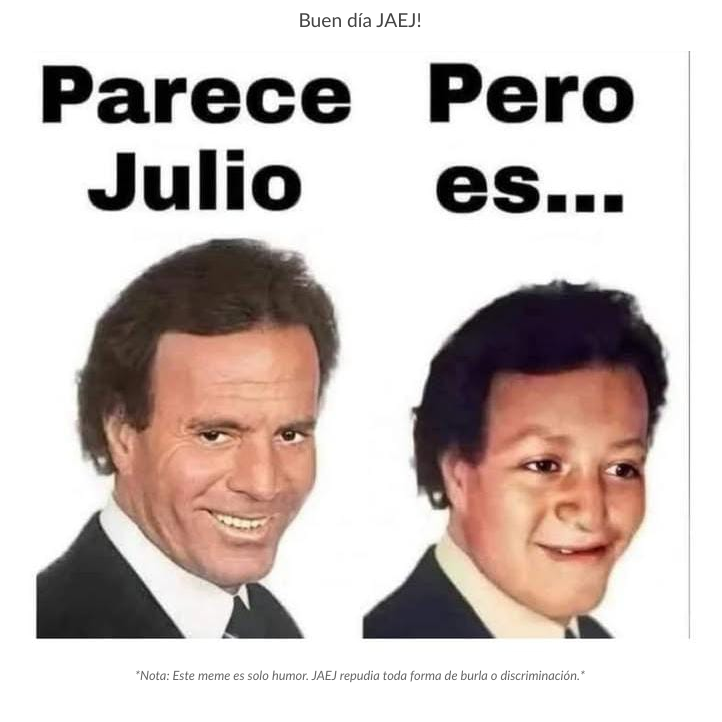
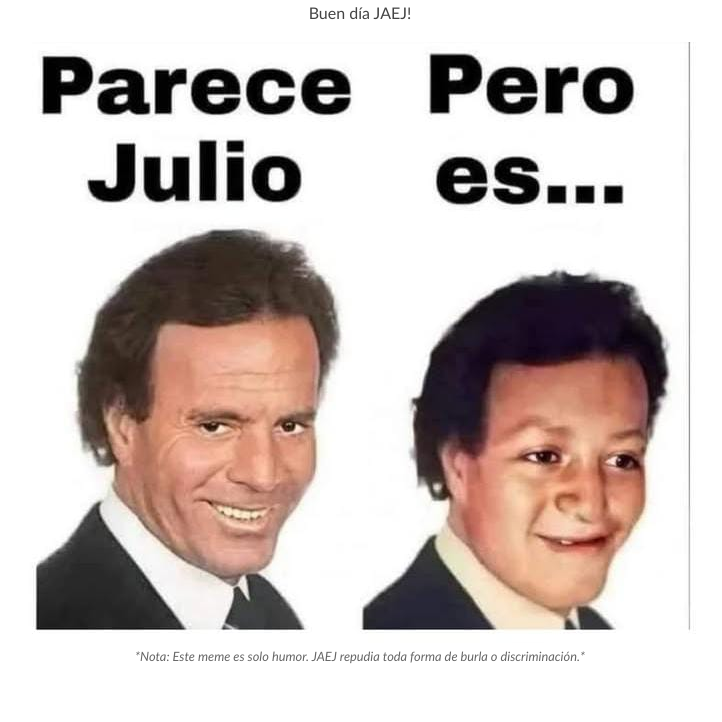
Before and after one commit to ST-JAEJ/Anuncios_RN, a plain HTML site: page index.html in a window 1280 px wide. Shown: the part 72-794 px from the top of the page, without its empty margins (280-1002 px from the left). Drawn offline with Linux system fonts and the light colour scheme.

Commit message:
Update index.html

```diff
--- a/index.html
+++ b/index.html
@@ -17,9 +17,9 @@
       text-align: center;
     }
     .subtitle {
-      font-size: 1.2em;
+      font-size: 1em;
       color: #444444;
-      margin-top: 10px;
+      margin-top: 5px;
       margin-bottom: 20px;
     }
     .logo,
@@ -33,7 +33,7 @@
     .nota {
       font-size: 0.8em;      /* más pequeño */
       color: #666666;         /* gris sutil */
-      margin-top: 15px;
+      margin-top: 5px;
       font-style: italic;
     }
   </style>
@@ -53,7 +53,7 @@
       src="imagen anuncio.jpg"
       alt="Imagen Principal"
       class="imagen-principal"
-      style="max-width: 100%; margin-top: 20px;"
+      style="max-width: 100%; margin-top: 10px;"
     />
 
     <!-- Nota al pie -->
```
